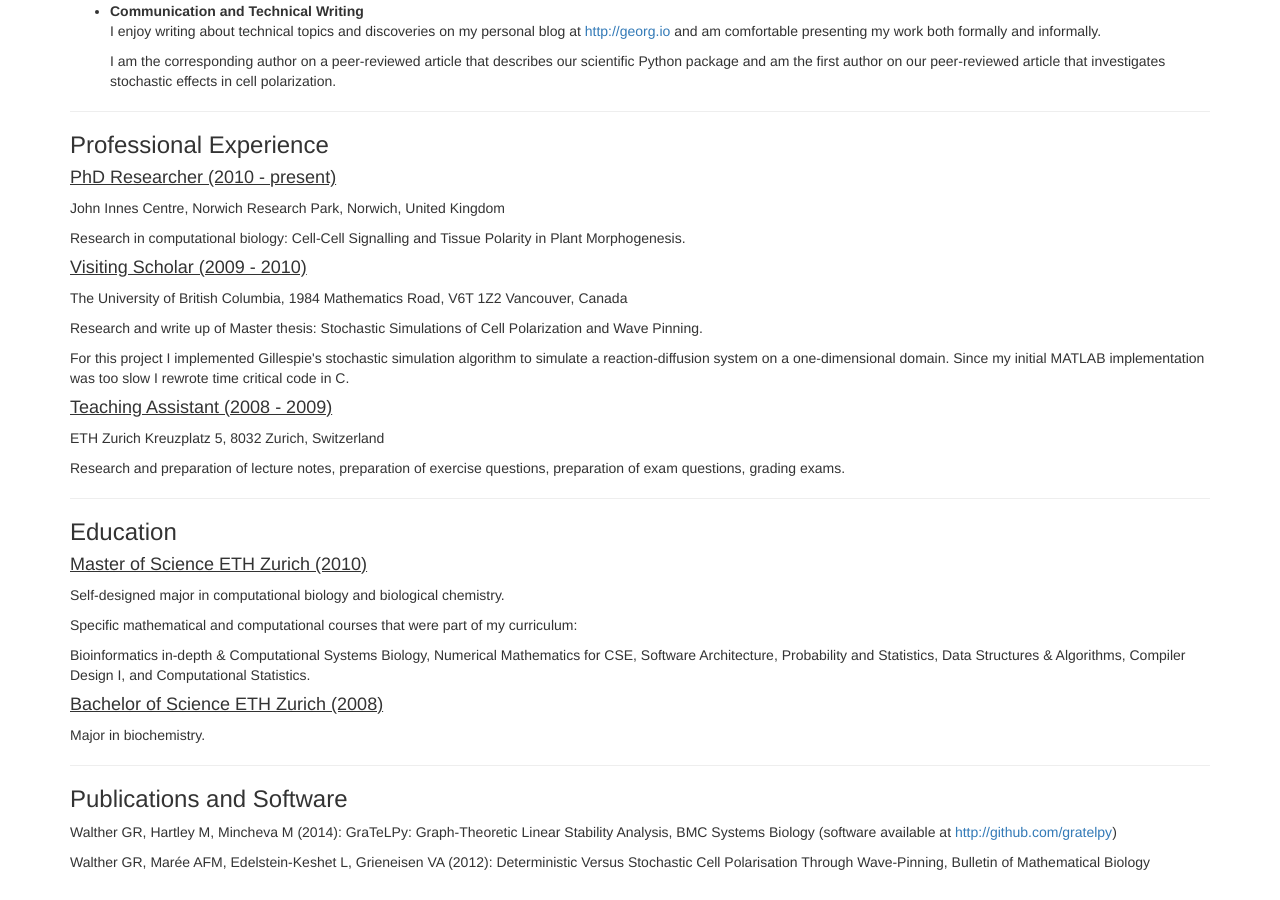
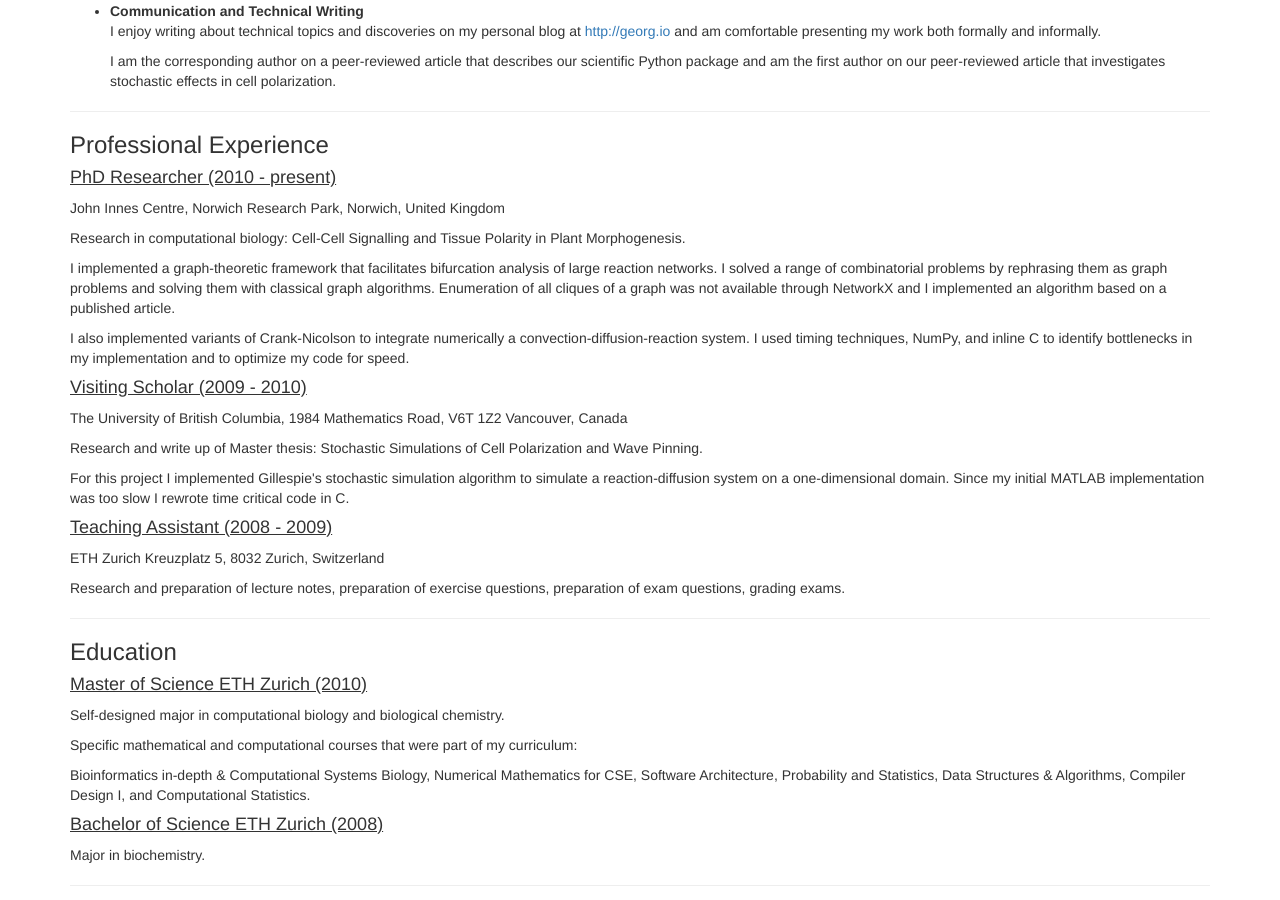
Before and after one commit to waltherg/backup.waltherg.github.io, a Jekyll site: the page cv/index.html, which Jekyll copies as it is, in a window 1280 px wide and 900 px high, scrolled down 716 px. Built offline with Jekyll 4.4.1, drawn with Linux system fonts in a browser that asks for light colours; nearby versions of some CDN libraries; some web fonts are replaced.

Commit message:
add more on PhD activities

```diff
--- a/cv/index.html
+++ b/cv/index.html
@@ -158,6 +158,8 @@
 <h4><u>PhD Researcher (2010 - present)</u></h4>
 <p>John Innes Centre, Norwich Research Park, Norwich, United Kingdom</p>
 <p>Research in computational biology: Cell-Cell Signalling and Tissue Polarity in Plant Morphogenesis.</p>
+<p>I implemented a graph-theoretic framework that facilitates bifurcation analysis of large reaction networks. I solved a range of combinatorial problems by rephrasing them as graph problems and solving them with classical graph algorithms. Enumeration of all cliques of a graph was not available through NetworkX and I implemented an algorithm based on a published article.</p>
+<p>I also implemented variants of Crank-Nicolson to integrate numerically a convection-diffusion-reaction system. I used timing techniques, NumPy, and inline C to identify bottlenecks in my implementation and to optimize my code for speed.</p>
 
 <h4><u>Visiting Scholar (2009 - 2010)</u></h4>
 <p>The University of British Columbia, 1984 Mathematics Road, V6T 1Z2 Vancouver, Canada</p>
```
